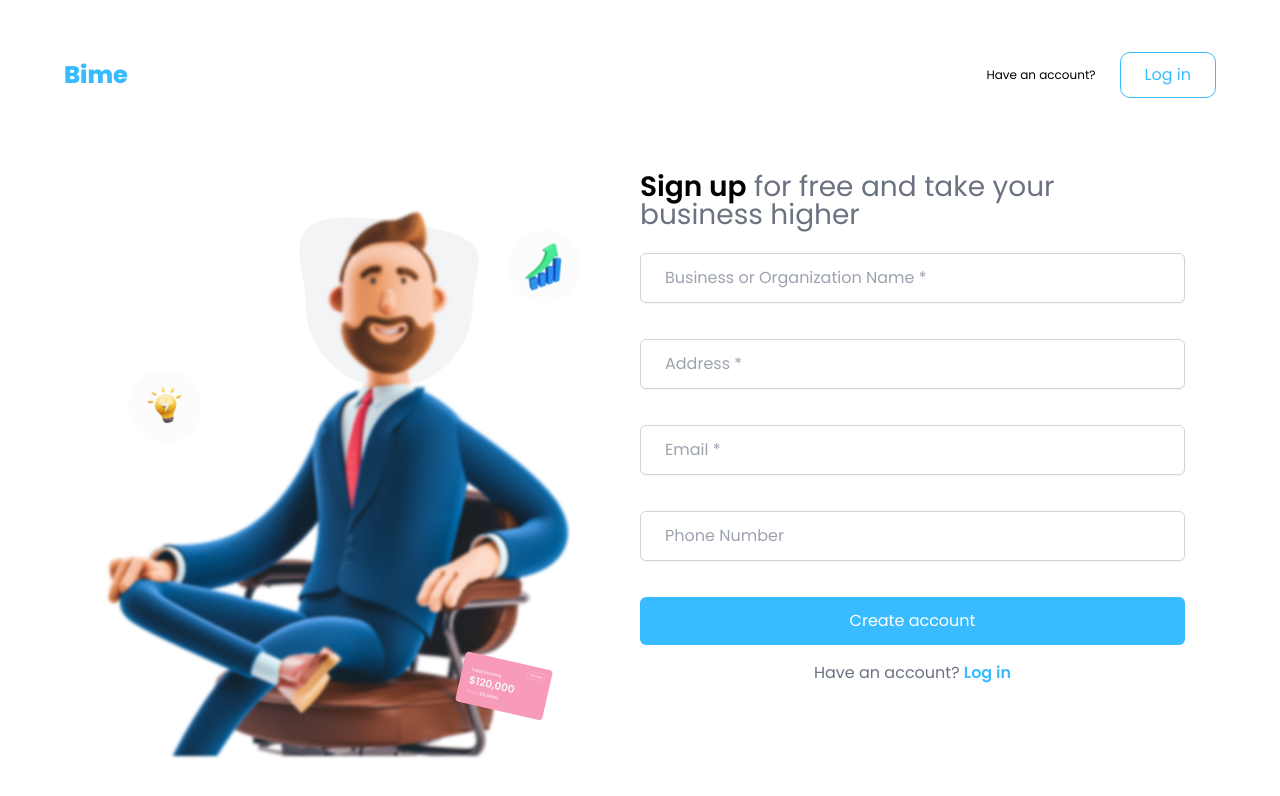
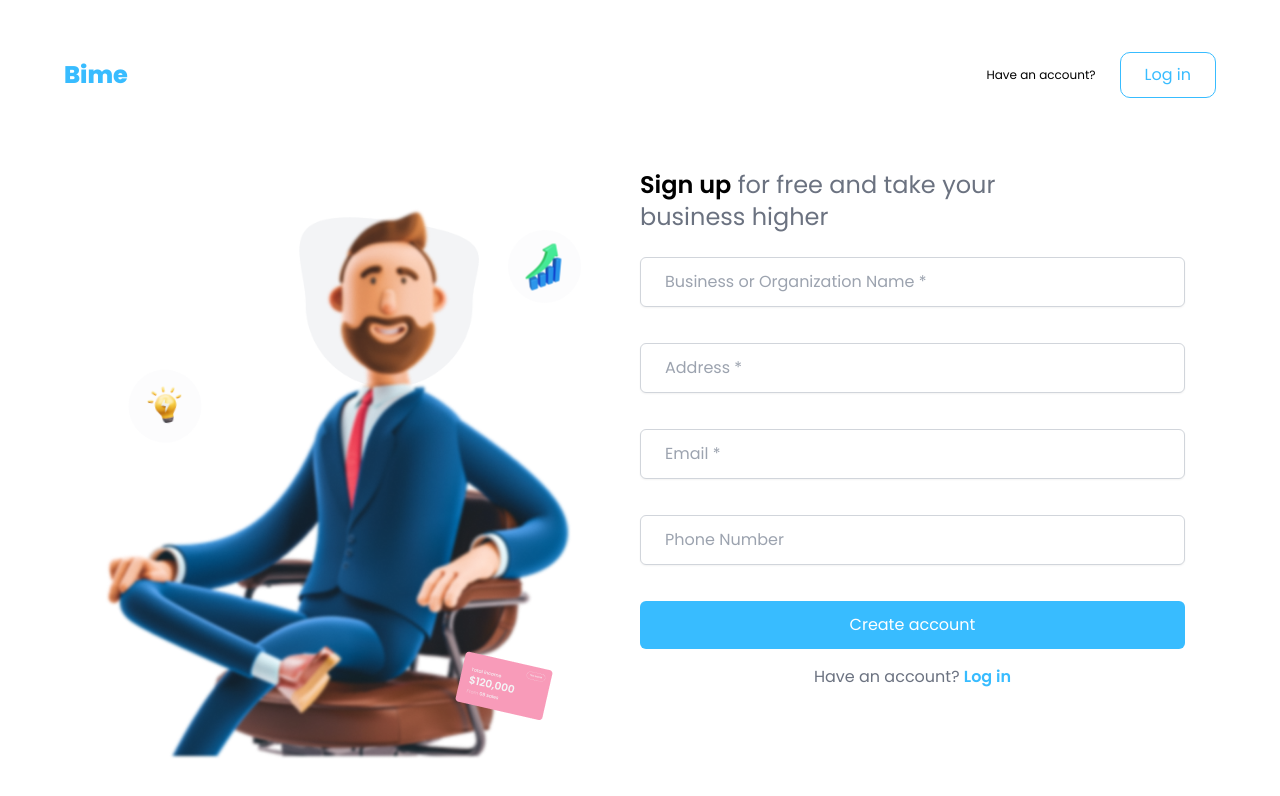
Before and after one commit to Omo-Akeye/Revamp, a Next.js app: page /signup in a window 1280 px wide. Shown: the top 796 px of the page. Built offline with nearby package versions, Linux system fonts and the light colour scheme.

Commit message:
update sign up text

```diff
--- a/src/app/signup/page.tsx
+++ b/src/app/signup/page.tsx
@@ -19,7 +19,7 @@ export default function SignUp() {
       </Link>
         <div className="flex items-center gap-x-6 max-md:hidden">
             <p className="text-xs">Have an account? </p>
-            <Link href={'/signup'} className='border-[0.4px] border-bime-blue py-[10px] px-6 rounded-[10px] text-bime-blue'>
+            <Link href={'/login'} className='border-[0.4px] border-bime-blue py-[10px] px-6 rounded-[10px] text-bime-blue'>
                 Log in
             </Link>
         </div>
@@ -68,7 +68,7 @@ export default function SignUp() {
         <img src='/images/businessman-sitting-on-office-chair-2873063-2384315@0 1.png' alt="" className="relative z-10" />
     </div>
       <div className="w-full max-w-[545px] max-xl:mx-auto max-sm:w-[80%] max-sm:mx-auto">
-        <h2 className="mb-6 text-gray-500 sm:text-[28px] sm:w-[80%] text-xl"><span className="font-semibold text-black">Sign up</span> for free and take your business higher</h2>
+        <h2 className="mb-6 text-gray-500 sm:text-2xl sm:w-[80%] text-xl"><span className="font-semibold text-black">Sign up</span> for free and take your business higher</h2>
         <form className="flex flex-col sm:gap-y-9 gap-y-6">
 
 
```
